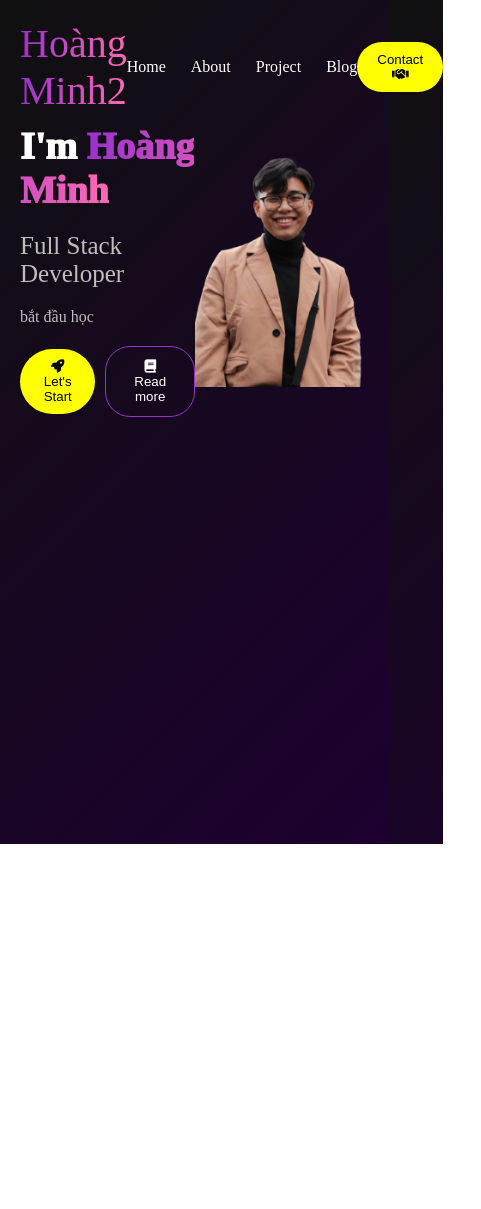
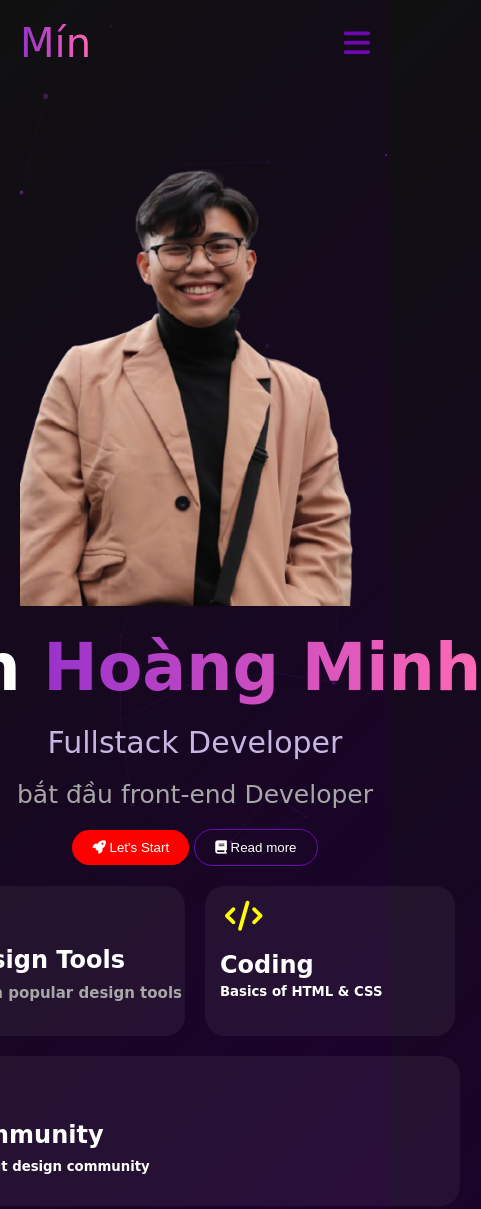
Before and after one commit to Minhmyd/porfolio, a plain HTML site: page index.html in a window 390 px wide. Shown: the whole page, 481 px wide, since content can reach past the window. Before the commit the page ends 844 px from the top, so only its background shows below. Drawn offline with nearby package versions, Linux system fonts and the light colour scheme; a web font is replaced by a local one.

Commit message:
update main, add JS, and Responsive

```diff
--- /dev/null
+++ b/app.js
@@ -0,0 +1,26 @@
+particlesJS('particles-js', {
+    particles: {
+        number: {
+            value: 50,
+            density: { enable: true, value_area: 800 }
+        },
+        color: { value: '#9932CC' },
+        shape: { type: 'circle' },
+        opacity: { value: 0.5, random: true },
+        size: { value: 3, random: true },
+        line_linked: {
+            enable: true,
+            distance: 150,
+            color: '#9932CC',
+            opacity: 0.2,
+            width: 1
+        },
+        move: {
+            enable: true,
+            speed: 2,
+            direction: 'none',
+            random: true,
+            out_mode: 'out'
+        }
+    }
+});
--- a/index.html
+++ b/index.html
@@ -6,15 +6,19 @@
     <title>porfolio</title>
     <link rel="stylesheet" href="./style.css">
     <link rel="stylesheet" href="https://cdnjs.cloudflare.com/ajax/libs/font-awesome/6.7.2/css/all.min.css" integrity="sha512-Evv84Mr4kqVGRNSgIGL/F/aIDqQb7xQ2vcrdIwxfjThSH8CSR7PBEakCr51Ck+w+/U6swU2Im1vVX0SVk9ABhg==" crossorigin="anonymous" referrerpolicy="no-referrer" />
+    <link rel="preconnect" href="https://fonts.googleapis.com">
+    <link rel="preconnect" href="https://fonts.gstatic.com" crossorigin>
+    <link href="https://fonts.googleapis.com/css2?family=Whisper&display=swap" rel="stylesheet">
 
 </head>
 <!-- sự khác nhau của thẻ : div, header, nav tìm hỉu thêm -->
 
 <body>
+    <div id="particles-js"></div>
     <!-- crl + shilft + p -->
     <div class="container">
         <header>
-            <div class="logo">Hoàng Minh2</div>
+            <div class="logo">Mín</div>
             <nav>
                 <ul>
                     <li>
@@ -36,34 +40,63 @@
 
                     <i class="fa-solid fa-handshake"></i>
                 </button>
+
+                <div class="bar">
+                    <i class="fa-solid fa-bars"></i>
+                </div>
+
+
             </div>
         </header>
 
         <main>
             <div class="content">
                 <h1>I'm <span>Hoàng Minh</span></h1>
-                <p>Full Stack Developer</p>
-                <p>bắt đầu học</p>
+                <p>Fullstack Developer</p>
+                <p>bắt đầu front-end Developer</p>
 
-                <div class="btn-wraper">
-                    <button class="btn--start button">
+                <div class="button_wrapper">
+                    <button class="button start">
                         <i class="fa-solid fa-rocket"></i>
-                        Let's Start
-                    </button>
-
-                    <button class="btn--read button">
+                        Let's Start</button>
+                    <button class="button readMore">
                         <i class="fa-solid fa-book"></i>
                         Read more</button>
                 </div>
 
+                <div class=" banga">
+                    <div class="khunga">
+                        <i class=" fa-solid fa-palette"></i>
+                        <h2 class="thietke">Design Tools</h2>
+                        <h5 class="chu">Learn popular design tools</h5>
+                    </div>
+
+                    <div class="khungb">
+                        <i class="fa-solid fa-code"></i>
+                        <h2 class="code">Coding</h2>
+                        <h5 class="note">Basics of HTML & CSS</h5>
+                    </div>
+
+                </div>
+                <div class="khungc">
+                    <i class="fa-solid fa-users"></i>
+                    <h2 class="group">Community</h2>
+                    <h5 class="member">Join out design community</h5>
+                </div>
+
             </div>
-            <div class="box-img">
+            <div class="image_container">
                 <img src="./images/dl2-removebg-preview.png" alt="">
             </div>
+
+
         </main>
 
 
     </div>
+
+    <script src="https://cdn.jsdelivr.net/particles.js/2.0.0/particles.min.js"></script>
+    <script src="./app.js"></script>
 </body>
 
 </html>
--- a/style.css
+++ b/style.css
@@ -1,3 +1,4 @@
+/* ------------------------------reset CSS--------------------- */
 *{
     margin: 0;
     padding: 0;
@@ -12,7 +13,15 @@ body{
     min-height: 100vh;
     /* ý là cho màu full màn hình */
     color: white;
+    font-family: "Whisper", cursive;
 
+}
+
+#particles-js {
+    position: absolute;
+    width: 100%;
+    height: 100%;
+    z-index: -1;
 }
 
 .container{
@@ -22,6 +31,11 @@ body{
     /* auto tự canh chỉnh trái và phải cho đều */
     padding: 20px;
 }
+
+
+
+
+/* ----------------------------Header---------------------------- */
 
 header{
     /* background-color: red;  */
@@ -60,7 +74,7 @@ nav a{
 }
 
 .button{
-    background-color: yellow;
+    background-color: red;
     padding: 10px 20px;
     border-radius: 50px;
     /* bo tron cái thẻ chứa button */
@@ -68,106 +82,238 @@ nav a{
     border: none;
     outline: none;
     /* có nghĩa là loại bỏ viền của phần tử — cả viền thật (border) và viền nét đứt khi focus (outline) */
+    color: white;
+    cursor: pointer;
+    /* khi di chuyển chuột vào thì sẽ hiện bàn tay */
+    transition: all 0.3s ease;
+
 }
 
-/* trang trí thẻ main */
+.bar {
+    font-size: 30px;
+    color: #6f07b4;
+    cursor: pointer;
+}
 
-main{
+/* ------------------------------Main---------------------------- */
+
+main {
     display: flex;
-    width: 100%;
-    height: fit-content;
-    /* tìm hiểu fit-content */
-    justify-content: center;
-    align-items: flex-start;
-    margin-top: 10px;
+    justify-content: space-between;
+    align-items: center;
+    margin: 40px;
 }
 
 .content {
-    width: 50%;
-    /* background-color: pink; */
     display: flex;
     flex-direction: column;
     gap: 20px;
+
+}
+.content h1 {
+    font-size: 65px;
+}
+.content h1 span {
+    background: linear-gradient(to right, #9932CC, #FF69B4);
+
+    background-clip: text;
+    color: transparent;
 }
 
-.content > h1{
-    font-size: 38px;
-    font-weight: 1000;
-}
+.content p:nth-of-type(1) {
+    color: rgb(200, 182, 226);
+    font-size: 30px;
 
-.content > h1 >span{
-    background: linear-gradient(to right, #9932CC, #FF69B4);
-    background-clip: text;
-    color: transparent
-}
-
-/* tìm hiểu Pseudo */
-.content > p:nth-of-type(1){
-    font-size: 25px;
-    color: rgb(193, 189, 189);
 
 }
 
-.content > p:nth-of-type(2){
-    font-size: 16px;
-    color: rgb(193, 189, 189);
+.content p:nth-of-type(2) {
+    color: rgb(168, 167, 168);
+    font-size: 25px;
 }
 
-.btn-wraper > .btn--start:hover{
-    transform: translateY(-5px);
-    transition: all 0.25s ease-in;
-    box-shadow: rgba(50, 50, 93, 0.25) 0px 6px 12px -2px, rgba(0, 0, 0, 0.3) 0px 3px 7px -3px;
-}
-
-.box-img{
-    width: 50%;
-    /* background-color: orange; */
-    display: flex;
-    align-items: center;
-    justify-content: center;
-}
-
-.btn-wraper {
-    display: flex;
-    gap: 10px;
-    align-items: center;
-}
-
-.btn-wraper > .btn--read {
+.readMore {
     color: white;
-    padding: 12px 25px;
-    background-color: transparent;
-    border-radius: 25px;
-    outline: none;
-    border: 1px #9932CC solid;
+    background: transparent;
+    border: 1px solid #6f07b4;
     position: relative;
+    z-index: 1;
     overflow: hidden;
 }
 
-.btn-wraper > .btn--read::before{
+.start:hover {
+    /* transform: scale(1.05); : phóng to ra  */
+    /* transform: rotate(5deg); : xoay  */
+    /* transform: skew(-5deg); : nghiêng nhẹ */
+    transform: matrix(-5deg);
+    box-shadow: 2px 3px 9px 0 white;
+
+}
+
+.readMore::before {
     content: "";
     position: absolute;
-    background-color: #8a2be2;
-    width: 0;
+    background: red;
+    width: 0%;
     height: 100%;
     top: 0;
     left: 0;
-    transition: all 0.3s ease;
-    z-index: -1 ;
+    transition: all 0.3s;
+    z-index: -1;
+
 }
 
-.btn-wraper > .btn--read:hover{
-    color: white;
+ .readMore:hover::before {
+    width: 100%;
 }
 
-.btn-wraper > .btn--read:hover::before  {
-    width: 100%;
+.banga {
+  display: flex;
+  gap: 20px;
+  flex-wrap: wrap;
+  justify-content: center;
+}
+
+.khunga {
+  background: rgba(255, 255, 255, 0.05);
+  border-radius: 20px;
+  width: 250px;
+  height: 150px;
+
+}
+
+.fa-palette {
+    font-size: 30px;
+    background-color: yellow;
+    background-clip: text;
+    color: transparent;
+    padding: 15px 20px;
+    transition: all 0.5s ease;
+
+
+
+}
+
+.fa-palette:hover {
+    transform: rotate(360deg);
+}
+
+.thietke {
+    padding-left: 20px;
+    padding-bottom: 10px;
+}
+.chu {
+    font-size: 15px;
+    padding-left: 20px;
+    color: rgb(168, 167, 168);
 }
 
 
 
-.box-img > img{
-    max-width: 100%;
-    object-fit: contain;
-    /* khi màn hình nhỏ lại sẽ ko khiến content và img bị bể  */
+.khungb {
+    background: rgba(255, 255, 255, 0.05);
+    color: white;
+
+  border-radius: 20px;
+
+
+  width: 250px;
+  height: 150px;
+
+
 }
+
+.fa-code {
+     background-color: yellow;
+     background-clip: text;
+     color: transparent;
+     font-size: 30px;
+     padding: 15px 20px;
+     transition: all 0.5s ease;
+     border-radius: 20px;
+}
+
+.fa-code:hover {
+    transform: rotate(360deg);
+}
+
+.code {
+    padding: 5px 15px;
+}
+
+.note {
+    padding-left: 15px;
+}
+
+.khungc {
+    background: rgba(255, 255, 255, 0.05);
+    width: 530px;
+    height: 150px;
+    border-radius: 20px;
+}
+
+.fa-users {
+    padding: 15px 20px;
+    transition: all 0.5s ease;
+    background-color: yellow;
+    background-clip: text;
+    color: transparent;
+    font-size: 30px;
+
+}
+.fa-users:hover {
+    transform: rotate(360deg);
+}
+
+.group {
+    padding: 5px 20px;
+}
+
+.member{
+    padding: 5px 20px;
+}
+
+/* @media olly screen and ( max-with: 900px) {
+    main {
+        display : none;
+    }
+
+} */
+
+@media (max-width: 900px) {
+    .container header nav,
+    .container header .button {
+        display: none;
+    }
+
+    .bar {
+        display: block;
+    }
+
+    main {
+        flex-wrap: wrap-reverse;
+        justify-content: center;
+        align-items: center;
+        gap: 20px;
+    }
+
+    .content {
+        justify-content: center;
+        align-items: center;
+    }
+
+
+
+}
+
+@media (max-width: 510px){
+    .content h1 {
+        white-space: nowrap;
+    }
+
+    .image_container img {
+        width: 350px;
+        height: 500px;
+    }
+
+}
```
